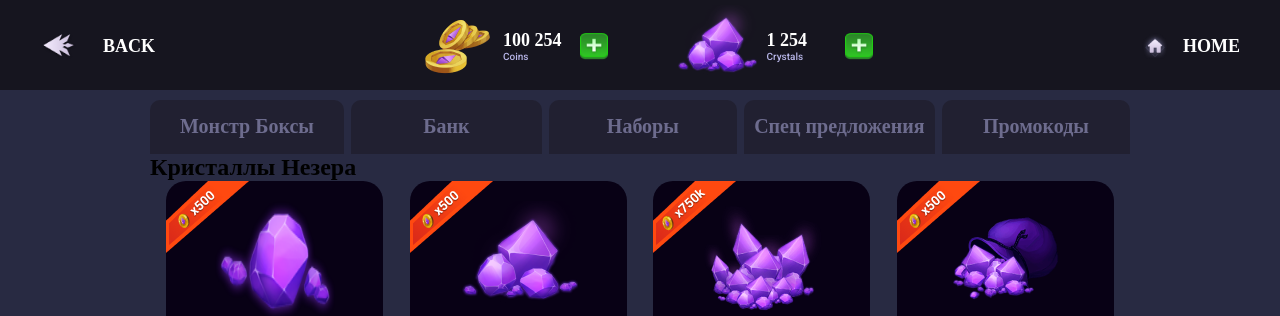
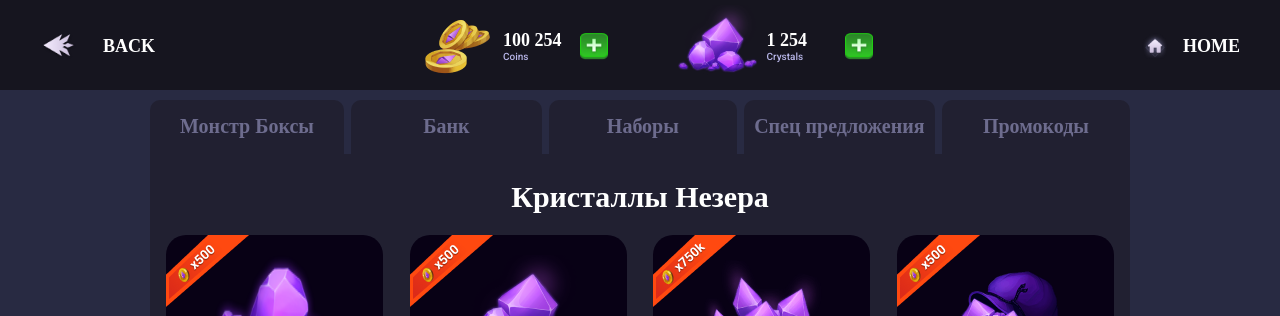
Before and after one commit to Artur264/my, a website: page source/index.html in a window 1280 px wide. Shown: the top 316 px of the page. Drawn offline with nearby package versions, Linux system fonts and the light colour scheme; files that its build step writes are made by us from their sources; files whose address does not match are found by name; a web font is replaced by a local one.

Commit message:
add card

```diff
--- a/source/scss/blocks/main.scss
+++ b/source/scss/blocks/main.scss
@@ -1,19 +1,44 @@
 .main {
-    // background-image: url(../../img/main__bg.png);
     background-color: #282A42;
-//     background-position: 50%;
-//     background-size: cover;
-//     background-repeat: no-repeat;
-
      @media (max-width: 768px) {
         background-color: #181723;
+     }
+    &__wrapper {
+    padding-top: 10px;
+    padding-bottom: 85px;
+
+        @media (max-width: 768px) {
+        padding-top: 0px;
+    }
+    }
+
+
+    &__item {
+        background-color: #212031;
+        padding-top: 24px;
+        border-radius: 0px 0px 10px 10px;
+
     }
 }
 
-.main__wrapper {
-    padding-top: 10px;
+.item {
 
-    @media (max-width: 768px) {
-        padding-top: 0px;
+    &__wrapper {
+        padding-bottom: 30px;
+        border-bottom: 1px solid #9794C6;
+    }
+
+    &__title {
+        font-family: Leksa Sans;
+        font-size: 30px;
+        font-style: normal;
+        font-weight: 700;
+        line-height: 37px;
+        letter-spacing: 0em;
+        text-align: center;
+        color: $white;
+        display: flex;
+        justify-content: center;
+        margin-bottom: 20px;
     }
 }
```
Also changed, not shown: dist/img/card__text--x1000.png (added), dist/img/card__text--x1500.png (added), dist/img/card__text--x500.png (added), source/img/card__text--x1000.png (added), source/img/card__text--x1500.png (added), source/img/card__text--x500.png (added).
